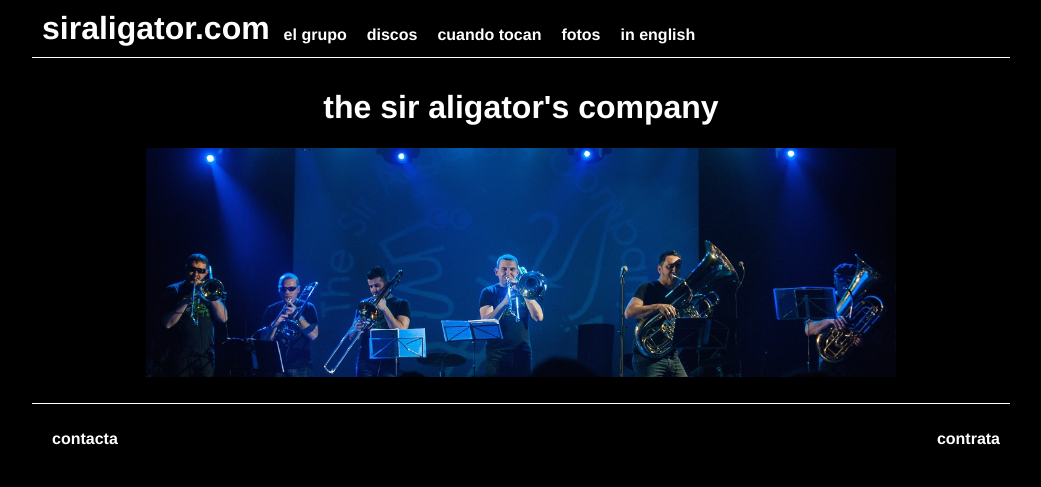
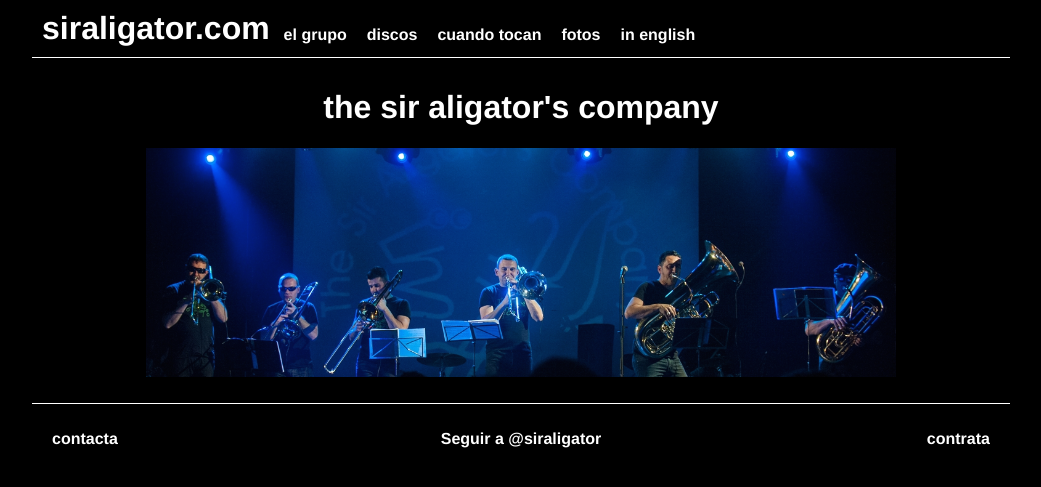
Before and after one commit to siraligator/siraligator.github.io, a Jekyll site: the page built from index.md, in a window 1280 px wide. Shown: the top 487 px of the page, without its empty margins (119-1160 px from the left). Built offline with Jekyll 4.4.1, drawn with Linux system fonts in a browser that asks for light colours; Markdown is read by kramdown in place of the engine named in the settings; comment, search, counter and statistics services are not loaded.

Commit message:
Add twitter follow button.

```diff
--- a/_layouts/default.html
+++ b/_layouts/default.html
@@ -49,14 +49,21 @@
 
         <!-- Footer -->
         <footer class="grid wrap">
-            <div class="unit half align-left center-on-mobiles">
+            <div class="unit one-third align-left center-on-mobiles">
                 <p><a href="mailto:{{ site.email }}">contacta</a></p>
             </div>
 
-            <div class="unit half align-right center-on-mobiles">
-                <p><a href="mailto:{{ site.email }}">contrata<a></p>
+            <div class="unit one-third align-center">
+              <p><a href="https://twitter.com/siraligator" class="twitter-follow-button" data-show-count="false" data-size="large" data-show-screen-name="false" data-lang="es">Seguir a @siraligator</a></p>
+            </div>
+
+            <div class="unit one-third align-right center-on-mobiles">
+                <p><a href="mailto:{{ site.email }}">contrata</a></p>
             </div>
         </footer>
+
+        <!-- Twitter follow button -->
+        <script>!function(d,s,id){var js,fjs=d.getElementsByTagName(s)[0];if(!d.getElementById(id)){js=d.createElement(s);js.id=id;js.src="//platform.twitter.com/widgets.js";fjs.parentNode.insertBefore(js,fjs);}}(document,"script","twitter-wjs");</script>
 
         <!-- GA -->
         <script>
```
